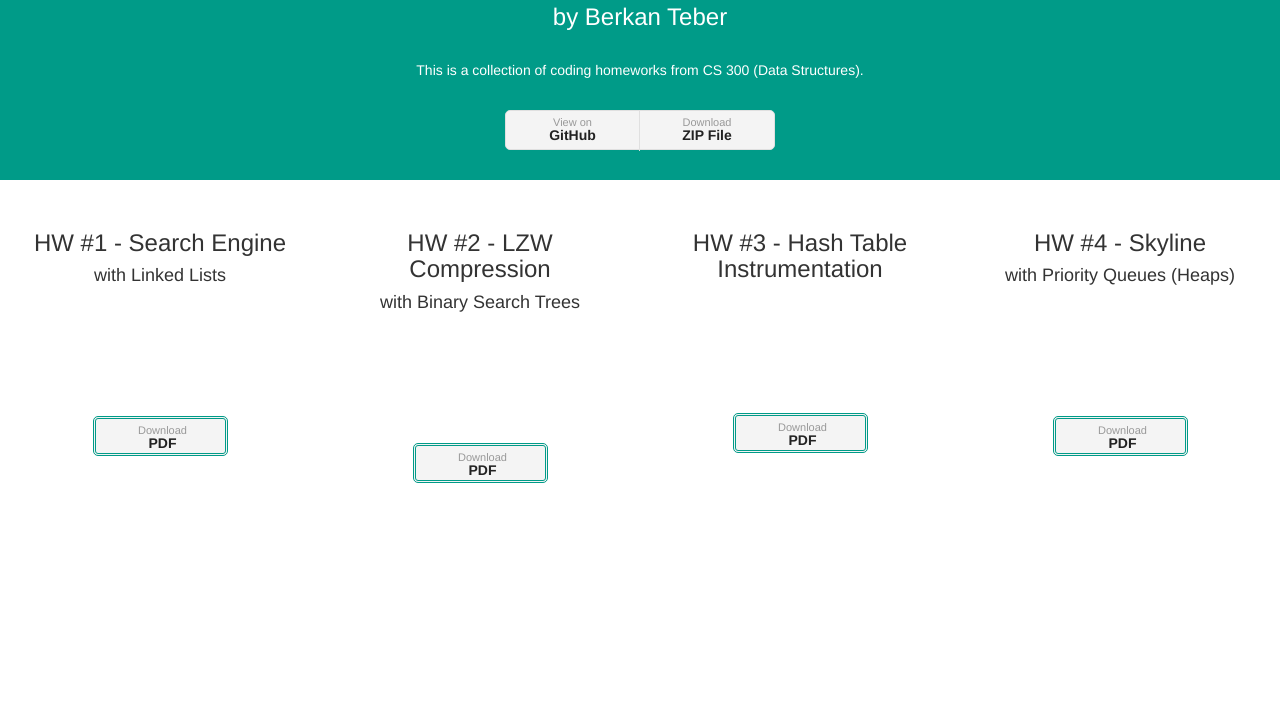
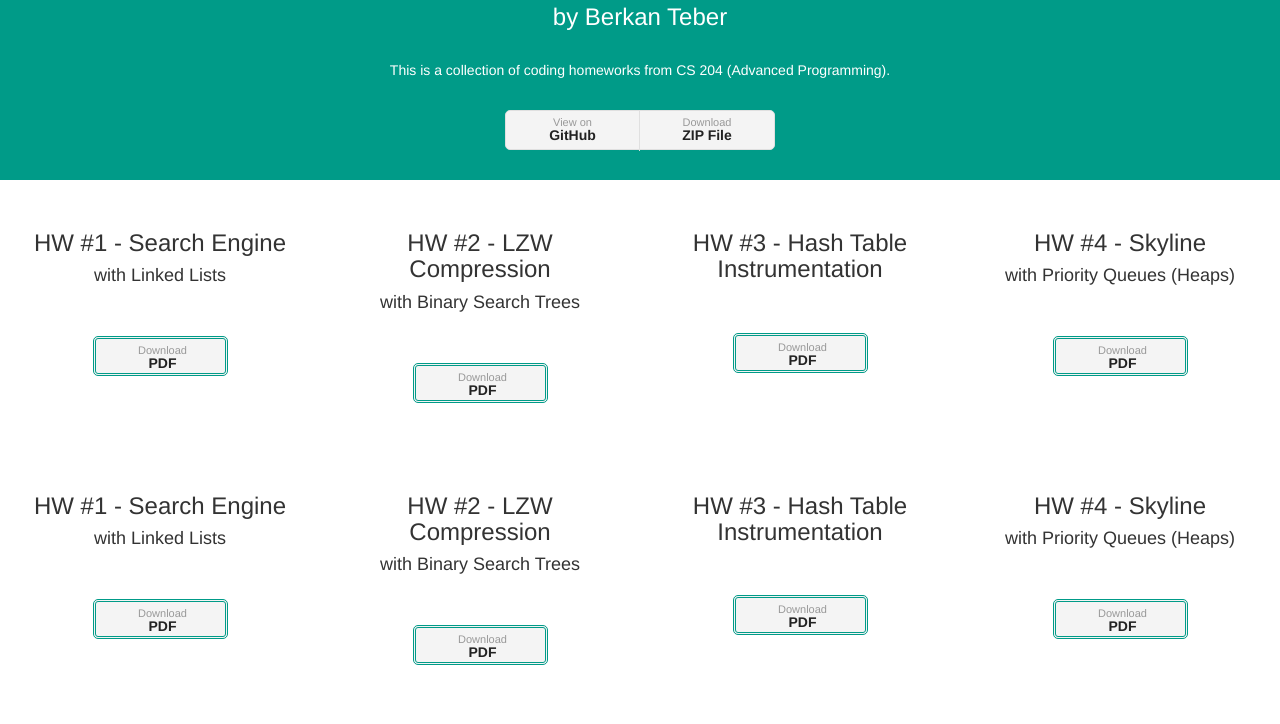
Before and after one commit to berkanteber/advanced-programming-hws, a plain HTML site: page docs/index.html in a window 1280 px wide. Shown: the part 76-800 px from the top of the page. Drawn offline with Linux system fonts and the light colour scheme.

Commit message:
Page Update

```diff
--- a/docs/css/style.css
+++ b/docs/css/style.css
@@ -66,7 +66,7 @@ html, body, div
   width:134px;
 }
 
-.hw1, .hw2, .hw3, .hw4 {
+.hw1, .hw2, .hw3, .hw4, .hw5, .hw6, .hw7, .hw8 {
 	padding: 30px;
 }
 
--- a/docs/index.html
+++ b/docs/index.html
@@ -1,6 +1,6 @@
 <html>
 <head>
-<title>CS 300 Homeworks by Berkan Teber</title>
+<title>CS 204 Homeworks by Berkan Teber</title>
 
 <link href="./css/bootstrap.css" rel="stylesheet" type="text/css"/>
 <link href="./css/style.css" rel="stylesheet" type="text/css"/>
@@ -16,21 +16,21 @@
 
 <div class="top">
 
-<h1 align="center">CS 300 (Data Structures) Homeworks</h1>
+<h1 align="center">CS 204 (Advanced Programming) Homeworks</h1>
 <h3 align="center">by Berkan Teber</h2>
 
 <br>
 
 <p>
-  This is a collection of coding homeworks from CS 300 (Data Structures).
+  This is a collection of coding homeworks from CS 204 (Advanced Programming).
 </p>
 
 <br>
 
 <div class="buttons">
   <ul>
-    <li><a href="http://github.com/berkanteber/data-structures-hws">View on<strong>GitHub</strong></a></li>
-    <li><a href="https://github.com/berkanteber/data-structures-hws/zipball/master">Download<strong>ZIP File</strong></a></li>
+    <li><a href="http://github.com/berkanteber/advanced-programming-hws">View on<strong>GitHub</strong></a></li>
+    <li><a href="https://github.com/berkanteber/advanced-programming-hws/zipball/master">Download<strong>ZIP File</strong></a></li>
   </ul>
 </div>
 
@@ -45,7 +45,7 @@
     <h4 align="center">with Linked Lists</h4>
 
     <div class="button-pdf">
-      <br><br><br><br><br><br>
+      <br><br>
       <ul>
         <li><a href="https://github.com/berkanteber/data-structures-hws/raw/master/hw1/search-engine.pdf">Download<strong>PDF</strong></a></li>
       </ul>
@@ -58,7 +58,7 @@
     <h4 align="center">with Binary Search Trees</h4>
 
     <div class="button-pdf">
-      <br><br><br><br><br><br>
+      <br><br>
       <ul>
         <li><a href="https://github.com/berkanteber/data-structures-hws/raw/master/hw2/lzw-binary-tree.pdf">Download<strong>PDF</strong></a></li>
       </ul>
@@ -70,7 +70,7 @@
     <h3 align="center">HW #3 - Hash Table Instrumentation</h3>
 
     <div class="button-pdf">
-      <br><br><br><br><br><br>
+      <br><br>
       <ul>
         <li><a href="https://github.com/berkanteber/data-structures-hws/raw/master/hw3/hash-table-instrumentation.pdf">Download<strong>PDF</strong></a></li>
       </ul>
@@ -83,7 +83,7 @@
     <h4 align="center">with Priority Queues (Heaps)</h4>
 
     <div class="button-pdf">
-      <br><br><br><br><br><br>
+      <br><br>
       <ul>
         <li><a href="https://github.com/berkanteber/data-structures-hws/raw/master/hw4/skyline.pdf">Download<strong>PDF</strong></a></li>
       </ul>
@@ -91,7 +91,62 @@
 
   </div>
 
+  <div class="clearfix"></div>
 
+</div>
+
+<div>
+
+  <div class="hw5 col-md-3">
+    <h3 align="center">HW #1 - Search Engine</h3>
+    <h4 align="center">with Linked Lists</h4>
+
+    <div class="button-pdf">
+      <br><br>
+      <ul>
+        <li><a href="https://github.com/berkanteber/data-structures-hws/raw/master/hw1/search-engine.pdf">Download<strong>PDF</strong></a></li>
+      </ul>
+    </div>
+
+  </div>
+
+  <div class="hw6 col-md-3">
+    <h3 align="center">HW #2 - LZW Compression</h3>
+    <h4 align="center">with Binary Search Trees</h4>
+
+    <div class="button-pdf">
+      <br><br>
+      <ul>
+        <li><a href="https://github.com/berkanteber/data-structures-hws/raw/master/hw2/lzw-binary-tree.pdf">Download<strong>PDF</strong></a></li>
+      </ul>
+    </div>
+
+  </div>
+
+  <div class="hw7 col-md-3">
+    <h3 align="center">HW #3 - Hash Table Instrumentation</h3>
+
+    <div class="button-pdf">
+      <br><br>
+      <ul>
+        <li><a href="https://github.com/berkanteber/data-structures-hws/raw/master/hw3/hash-table-instrumentation.pdf">Download<strong>PDF</strong></a></li>
+      </ul>
+    </div>
+
+  </div>
+
+  <div class="hw8 col-md-3">
+    <h3 align="center">HW #4 - Skyline</h3>
+    <h4 align="center">with Priority Queues (Heaps)</h4>
+
+    <div class="button-pdf">
+      <br><br>
+      <ul>
+        <li><a href="https://github.com/berkanteber/data-structures-hws/raw/master/hw4/skyline.pdf">Download<strong>PDF</strong></a></li>
+      </ul>
+    </div>
+
+  </div>
 
   <div class="clearfix"></div>
 
```
